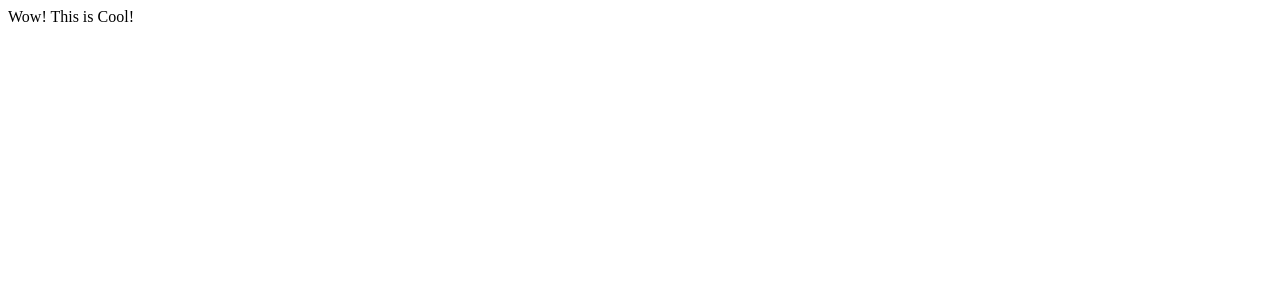
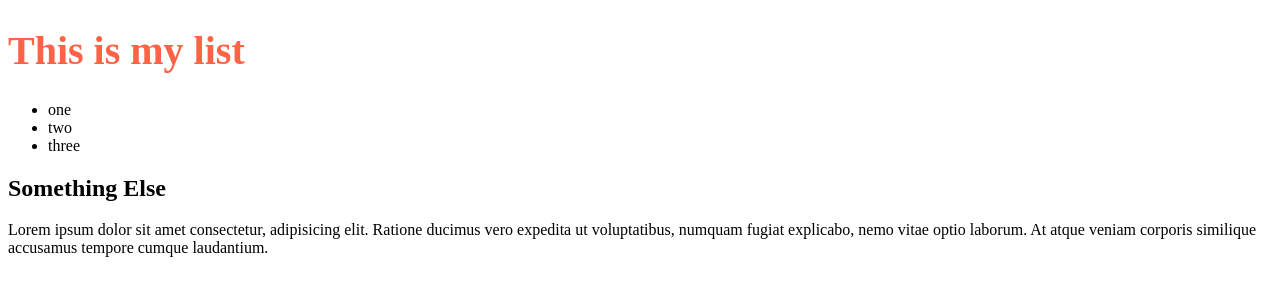
Before and after one commit to CestSamual/ub-practice-repo, a plain HTML site: page index.html in a window 1280 px wide. Drawn offline with Linux system fonts and the light colour scheme.

Commit message:
updated homepage

```diff
--- a/index.html
+++ b/index.html
@@ -4,10 +4,18 @@
     <meta charset="UTF-8">
     <meta name="viewport" content="width=device-width, initial-scale=1.0">
     <title>Hello World</title>
+    <link rel="stylesheet" href="styles.css">
 </head>
 <body>
  <div class="container">
-    <div>Wow! This is Cool!</div>
+    <h1>This is my list</h1>
+    <ul>
+        <li>one</li>
+        <li>two</li>
+        <li>three</li>
+    </ul>
+    <h2>Something Else</h2>
+    <p>Lorem ipsum dolor sit amet consectetur, adipisicing elit. Ratione ducimus vero expedita ut voluptatibus, numquam fugiat explicabo, nemo vitae optio laborum. At atque veniam corporis similique accusamus tempore cumque laudantium.</p>
  </div>
 </body>
 </html>
--- /dev/null
+++ b/styles.css
@@ -0,0 +1,4 @@
+h1{
+    font-size: 40px;
+    color: tomato;
+}
```
